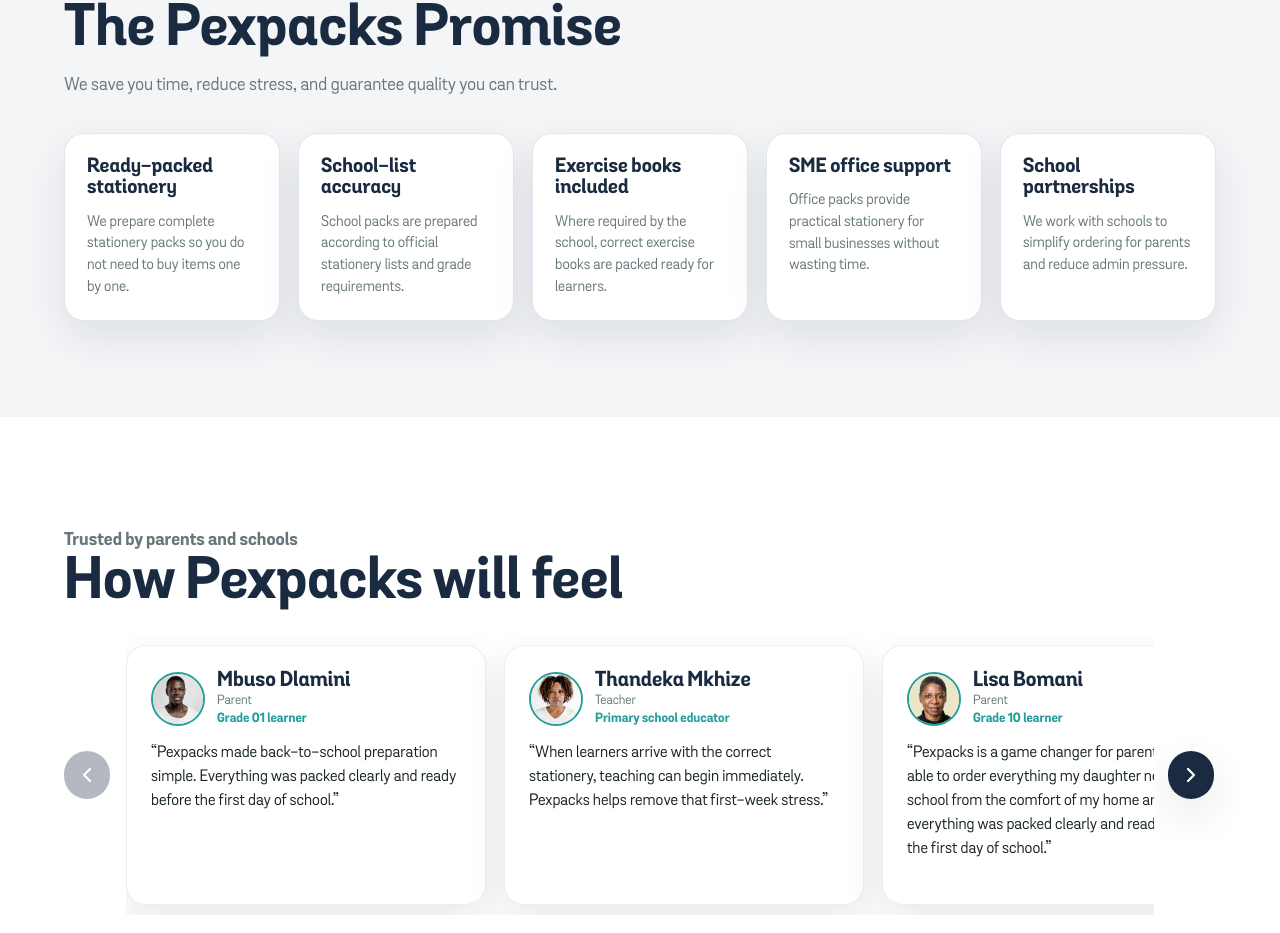
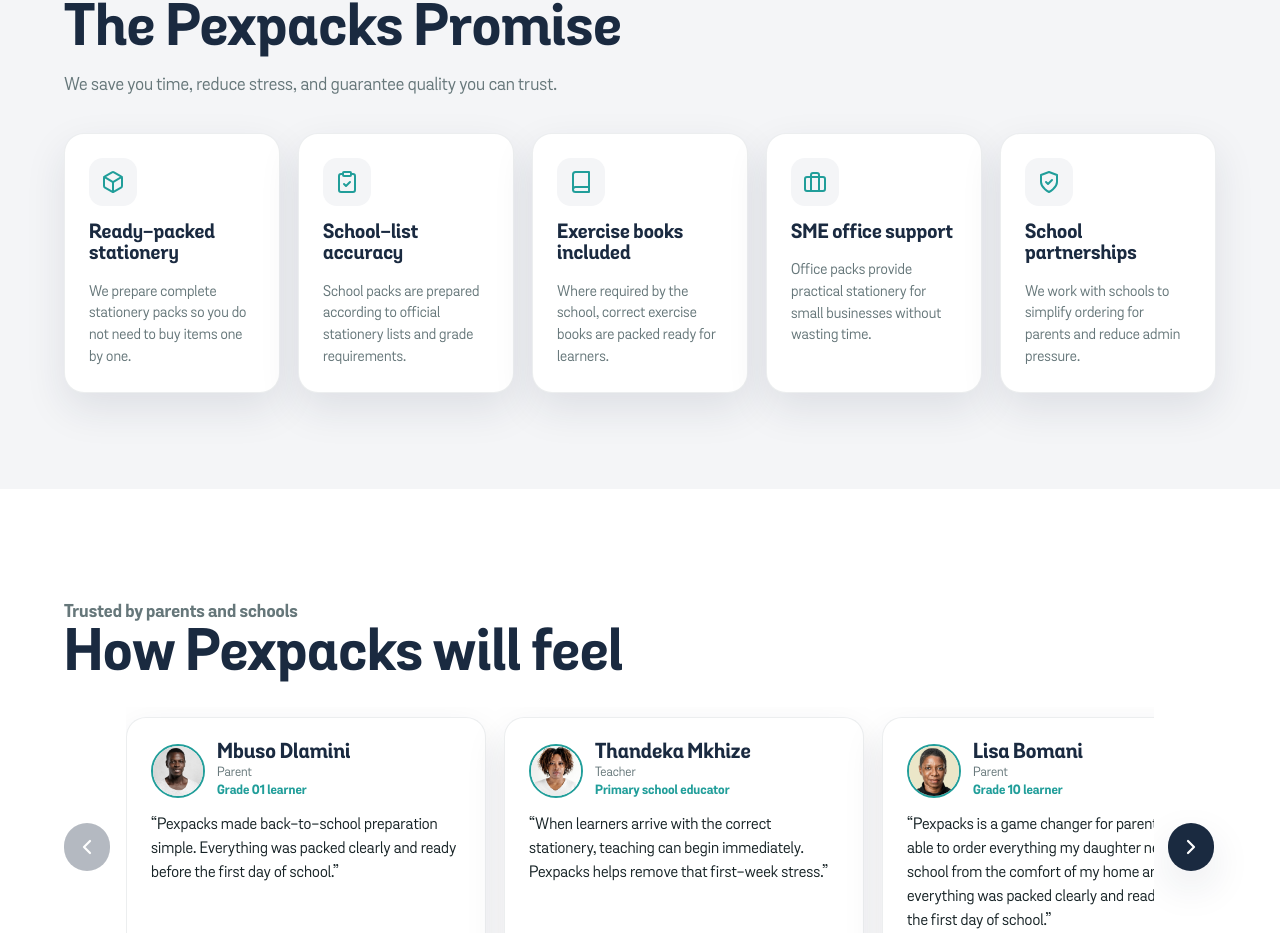
Before and after one commit to mcebisidesigner-spec/pexpacks-supplies, a Next.js app: page / in a window 1280 px wide. Shown: the part 2978-3911 px from the top of the page. Built offline with nearby package versions, Linux system fonts and the light colour scheme.

Commit message:
Enhance Why Pexpacks benefit cards with SVG icons and Keppel hover glow

```diff
--- a/app/page.tsx
+++ b/app/page.tsx
@@ -8,6 +8,45 @@ import { TestimonialMarquee } from "@/components/shared/TestimonialMarquee";
 import { whyChoosePexpacks } from "@/data/packs";
 import { testimonials } from "@/data/testimonials";
 import styles from "@/components/marketing/Marketing.module.css";
+
+const PackageIcon = () => (
+  <svg width="24" height="24" viewBox="0 0 24 24" fill="none" stroke="currentColor" strokeWidth="2" strokeLinecap="round" strokeLinejoin="round">
+    <path d="M21 16V8a2 2 0 0 0-1-1.73l-7-4a2 2 0 0 0-2 0l-7 4A2 2 0 0 0 3 8v8a2 2 0 0 0 1 1.73l7 4a2 2 0 0 0 2 0l7-4A2 2 0 0 0 21 16z"></path>
+    <polyline points="3.27 6.96 12 12.01 20.73 6.96"></polyline>
+    <line x1="12" y1="22.08" x2="12" y2="12"></line>
+  </svg>
+);
+
+const ClipboardCheckIcon = () => (
+  <svg width="24" height="24" viewBox="0 0 24 24" fill="none" stroke="currentColor" strokeWidth="2" strokeLinecap="round" strokeLinejoin="round">
+    <path d="M16 4h2a2 2 0 0 1 2 2v14a2 2 0 0 1-2 2H6a2 2 0 0 1-2-2V6a2 2 0 0 1 2-2h2"></path>
+    <rect x="8" y="2" width="8" height="4" rx="1" ry="1"></rect>
+    <path d="M9 14l2 2 4-4"></path>
+  </svg>
+);
+
+const BookIcon = () => (
+  <svg width="24" height="24" viewBox="0 0 24 24" fill="none" stroke="currentColor" strokeWidth="2" strokeLinecap="round" strokeLinejoin="round">
+    <path d="M4 19.5A2.5 2.5 0 0 1 6.5 17H20"></path>
+    <path d="M6.5 2H20v20H6.5A2.5 2.5 0 0 1 4 19.5v-15A2.5 2.5 0 0 1 6.5 2z"></path>
+  </svg>
+);
+
+const BriefcaseIcon = () => (
+  <svg width="24" height="24" viewBox="0 0 24 24" fill="none" stroke="currentColor" strokeWidth="2" strokeLinecap="round" strokeLinejoin="round">
+    <rect x="2" y="7" width="20" height="14" rx="2" ry="2"></rect>
+    <path d="M16 21V5a2 2 0 0 0-2-2h-4a2 2 0 0 0-2 2v16"></path>
+  </svg>
+);
+
+const ShieldCheckIcon = () => (
+  <svg width="24" height="24" viewBox="0 0 24 24" fill="none" stroke="currentColor" strokeWidth="2" strokeLinecap="round" strokeLinejoin="round">
+    <path d="M12 22s8-4 8-10V5l-8-3-8 3v7c0 6 8 10 8 10z"></path>
+    <path d="M9 12l2 2 4-4"></path>
+  </svg>
+);
+
+const benefitIcons = [PackageIcon, ClipboardCheckIcon, BookIcon, BriefcaseIcon, ShieldCheckIcon];
 
 export default function HomePage() {
   return (
@@ -136,12 +175,18 @@ export default function HomePage() {
             text="We save you time, reduce stress, and guarantee quality you can trust."
           />
           <div className={styles.benefitGrid}>
-            {whyChoosePexpacks.map((benefit) => (
-              <article className={styles.benefitCard} key={benefit.title}>
-                <h3>{benefit.title}</h3>
-                <p>{benefit.text}</p>
-              </article>
-            ))}
+            {whyChoosePexpacks.map((benefit, index) => {
+              const Icon = benefitIcons[index];
+              return (
+                <article className={styles.benefitCard} key={benefit.title}>
+                  <div className={styles.benefitIconWrapper}>
+                    <Icon />
+                  </div>
+                  <h3>{benefit.title}</h3>
+                  <p>{benefit.text}</p>
+                </article>
+              );
+            })}
           </div>
         </div>
       </section>
--- a/components/marketing/Marketing.module.css
+++ b/components/marketing/Marketing.module.css
@@ -259,8 +259,7 @@
 }
 
 .pathCard:hover,
-.stepCard:hover,
-.benefitCard:hover {
+.stepCard:hover {
   transform: translateY(-4px);
   box-shadow: var(--card-shadow-hover);
 }
@@ -345,16 +344,51 @@
 }
 
 .benefitCard {
-  padding: 22px;
+  padding: 24px;
+  display: flex;
+  flex-direction: column;
+  gap: 16px;
+  transition: all 0.3s ease;
+  border: 1px solid rgba(15, 37, 55, 0.08);
+}
+
+.benefitCard:hover {
+  transform: translateY(-6px);
+  box-shadow: 0 16px 40px rgba(33, 158, 154, 0.12), 0 0 0 1px var(--pex-keppel);
+  border-color: var(--pex-keppel);
+}
+
+.benefitIconWrapper {
+  width: 48px;
+  height: 48px;
+  border-radius: 14px;
+  background: var(--pex-bg-warm);
+  color: var(--pex-keppel);
+  display: grid;
+  place-items: center;
+  transition: transform 0.3s ease, background 0.3s ease, color 0.3s ease;
+}
+
+.benefitIconWrapper svg {
+  width: 24px;
+  height: 24px;
+}
+
+.benefitCard:hover .benefitIconWrapper {
+  background: var(--pex-keppel);
+  color: var(--pex-bg);
+  transform: scale(1.1);
 }
 
 .benefitCard h3 {
   font-size: 20px;
+  margin: 0;
 }
 
 .benefitCard p {
   color: var(--pex-text-muted);
   font-size: 15px;
+  margin: 0;
 }
 
 .packCard {
```
